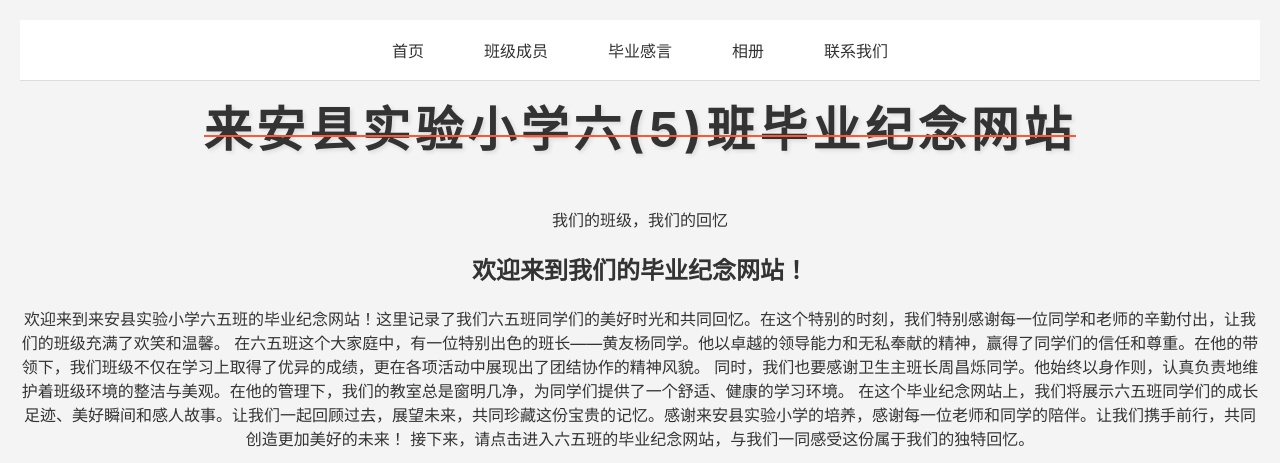
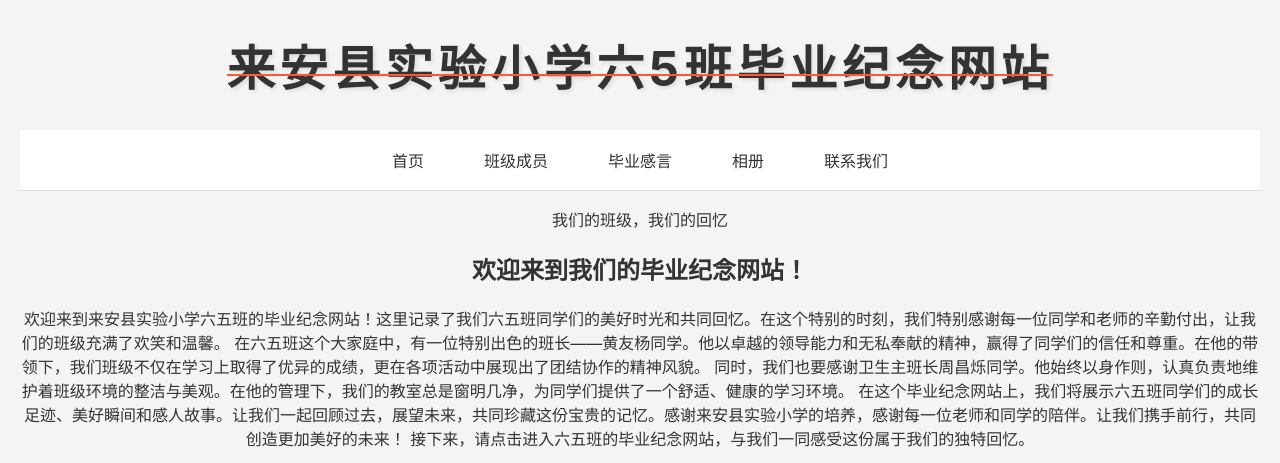
Before and after one commit to XuLichen2012/Scratch-114514.github.io, a plain HTML site: page six.html in a window 1280 px wide. Shown: the top 463 px of the page. Drawn offline with Linux system fonts and the light colour scheme.

Commit message:
Update six.html

```diff
--- a/six.html
+++ b/six.html
@@ -7,7 +7,9 @@
     <link rel="stylesheet" href="styles.css">
 </head>
 <body>
-	<nav>
+    <header>
+        <h1 class="graduation-title">来安县实验小学六5班毕业纪念网站</h1>
+	    	<nav>
     <ul class="navbar">
             <li><a href="six.html">首页</a></li>
             <li><a href="classmates.html">班级成员</a></li>
@@ -16,8 +18,6 @@
             <li><a href="contact.html">联系我们</a></li>
         </ul>
     </nav>
-    <header>
-        <h1 class="graduation-title">来安县实验小学六(5)班毕业纪念网站</h1>
         <p>我们的班级，我们的回忆</p>
     </header>
     <main>
```
